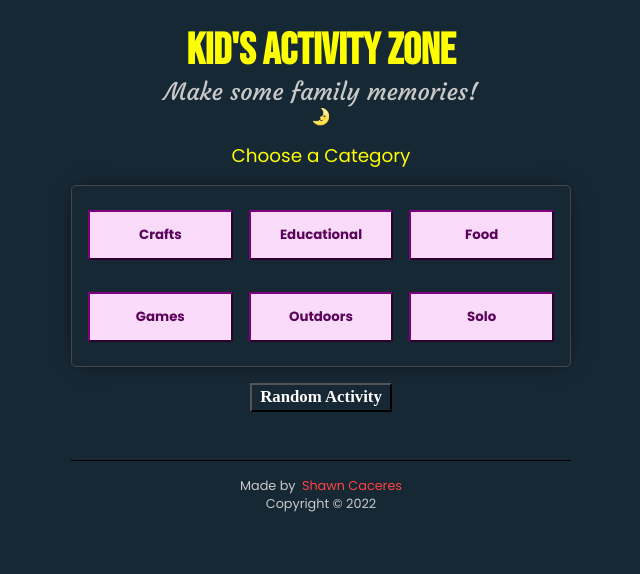
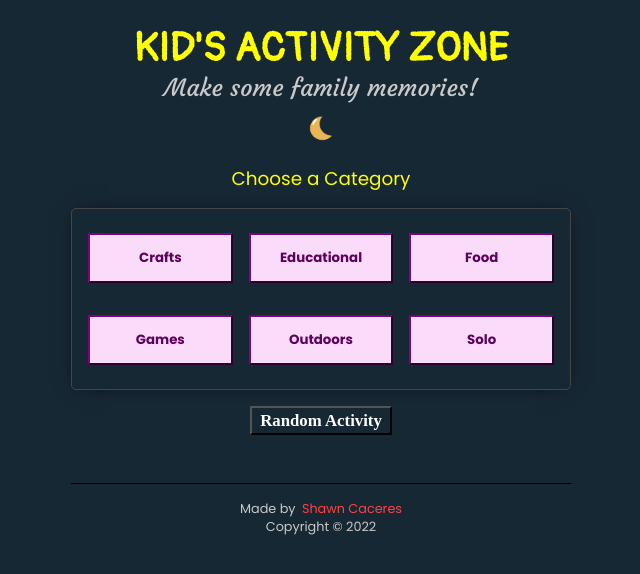
Before and after one commit to shawncace/parental-assitant-react, a React (Create React App) app: page / in a window 1280 px wide. Shown: the top 574 px of the page, without its empty margins (319-959 px from the left). Built offline with nearby package versions, Linux system fonts and the light colour scheme; a web font is replaced by a local one.

Commit message:
Title font change to Pangolin

```diff
--- a/src/components/Header.js
+++ b/src/components/Header.js
@@ -1,3 +1,5 @@
+import Toggle from "./Toggle";
+
 const Header = () => {
   return (
     <header>
@@ -8,7 +10,7 @@ const Header = () => {
         Make some family memories!
       </div>
       <div className="toggle">
-        🌛
+        <Toggle />
       </div>
     </header>
   );
--- a/src/components/Toggle.js
+++ b/src/components/Toggle.js
@@ -1,5 +1,12 @@
 export default function Toggle(){
   return(
-
+    <>
+      <div
+        // className = {theme==='dark'?clickedClass: ''}
+        id='darkMode'
+        // onClick={switchTheme}
+        >
+      </div>
+    </>
   )
 }
--- a/src/index.css
+++ b/src/index.css
@@ -1,4 +1,6 @@
 @import url("https://fonts.googleapis.com/css2?family=Roboto&family=Bebas+Neue&family=Courgette&family=Dongle&family=IBM+Plex+Sans+Thai+Looped&family=Poppins:wght@300;400;700&family=Source+Code+Pro&family=Zen+Kurenaido&display=swap");
+
+@import url("https://fonts.googleapis.com/css2?family=Pangolin&display=swap");
 
 * {
   box-sizing: border-box;
@@ -22,10 +24,10 @@ header {
 }
 
 .title {
-  font-family: "Bebas Neue";
+  font-family: "Pangolin";
   text-transform: uppercase;
   color: yellow;
-  font-size: 2.75rem;
+  font-size: 2.5rem;
   font-weight: bold;
 }
 
@@ -33,6 +35,31 @@ header {
   font-family: "Courgette";
   font-size: 1.5rem;
   color: rgb(201, 201, 201);
+}
+
+#darkMode {
+  background: url("./images/moon2.png") no-repeat center;
+
+  background-size: 50px 50px;
+  margin-top: 0.4rem;
+  width: 40px;
+  height: 40px;
+  border: none;
+  transition: 0.5s ease-in-out;
+  outline: none;
+  /* outline: 1px solid red; */
+}
+
+#darkMode:hover,
+#darkMode:focus {
+  filter: none;
+  cursor: pointer;
+}
+
+#darkMode.clicked {
+  background: url("./images/sun.png") no-repeat center;
+  transform: rotate(360deg);
+  background-size: 100px 100px;
 }
 
 .category-title {
```
Also changed, not shown: src/images/moon2.png (added), src/stylesheets/DarkMode.css (added).
